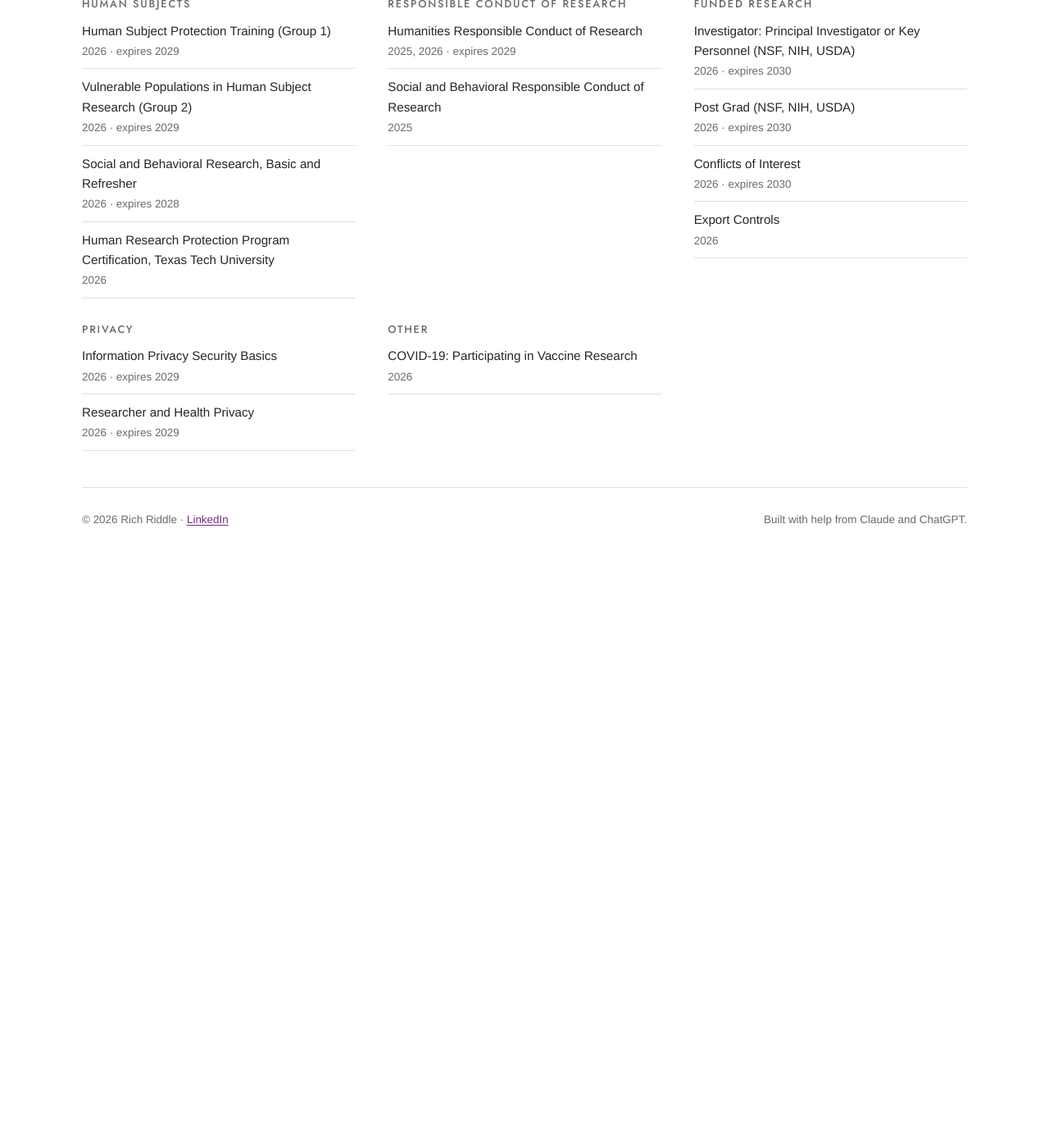
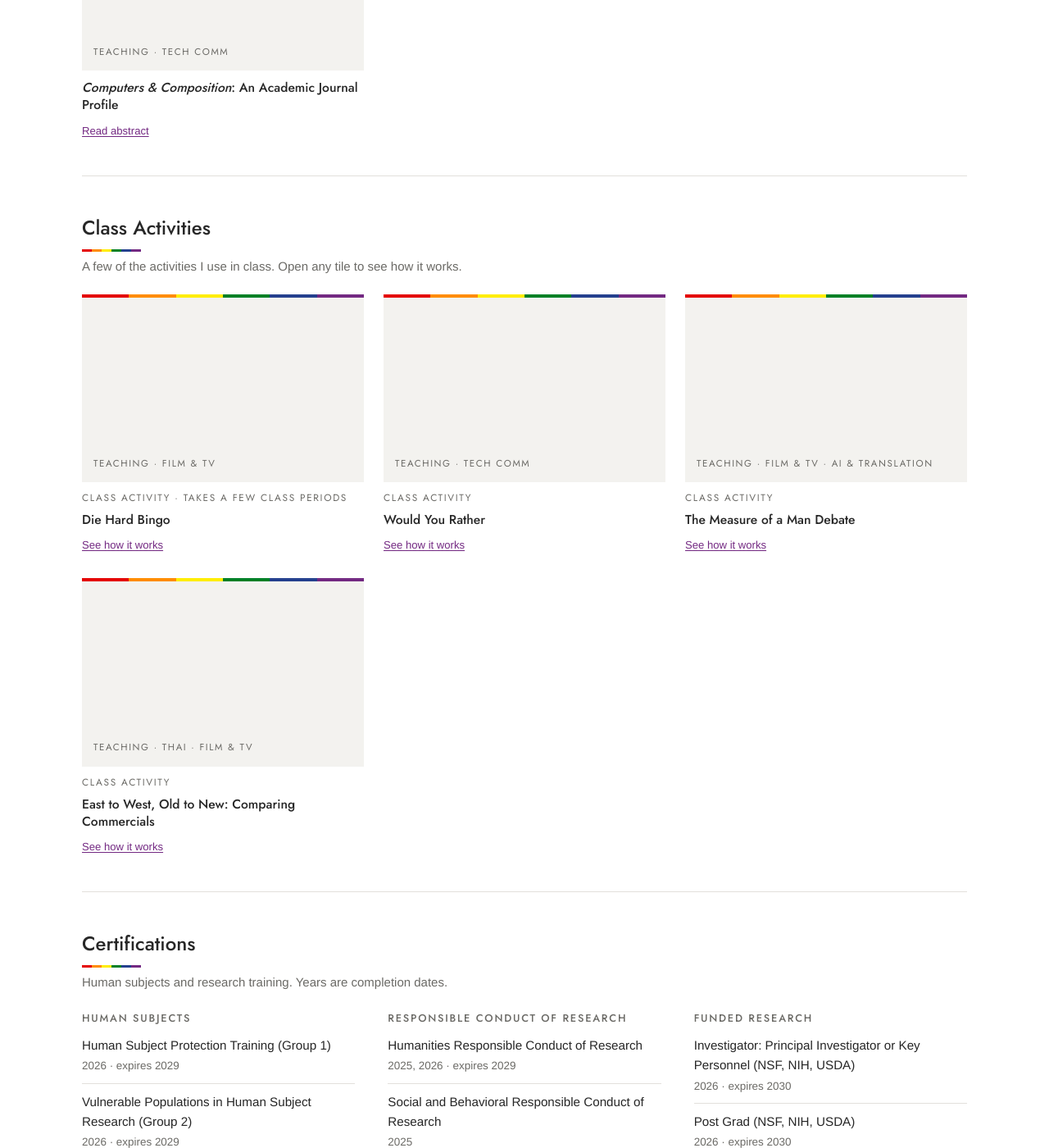
Before and after one commit to prof-richriddle/portfolio, a Jekyll site: the page built from portfolio.html, in a window 1280 px wide and 1400 px high, scrolled down 5497 px. Shown: the whole window at 82% size. Built offline with Jekyll 4.4.1, drawn with Linux system fonts in a browser that asks for light colours; before the commit the page ends 6181 px from its top, so only the background shows below that; some of the changed text lies outside the part shown.

Commit message:
Add Read Me page, Class Activities section, Chaucer abstract; new About Me text
Co-Authored-By: Claude Opus 5.5 <noreply@anthropic.com>
Claude-Session: https://claude.ai/code/session_01LKxkcfdpkeKgywibvvsXFB

```diff
--- a/_config.yml
+++ b/_config.yml
@@ -9,3 +9,5 @@ collections:
     output: false
   major:
     output: false
+  activities:
+    output: false
--- a/_layouts/default.html
+++ b/_layouts/default.html
@@ -21,6 +21,7 @@
         <li><a href="{{ '/about.html' | relative_url }}" {% if page.url == '/about.html' %}aria-current="page"{% endif %}>About Me</a></li>
         <li><a href="{{ '/family.html' | relative_url }}" {% if page.url == '/family.html' %}aria-current="page"{% endif %}>Friends &amp; Family</a></li>
         <li><a href="{{ '/portfolio.html' | relative_url }}" {% if page.url == '/portfolio.html' %}aria-current="page"{% endif %}>Portfolio</a></li>
+        <li><a href="{{ '/readme.html' | relative_url }}" {% if page.url == '/readme.html' %}aria-current="page"{% endif %}>Read Me</a></li>
       </ul>
     </nav>
   </header>
--- a/about.html
+++ b/about.html
@@ -3,29 +3,12 @@ layout: default
 title: About Me
 ---
 <!-- ===== ABOUT ME (edit the text on this page) ===== -->
-<div class="page-head"><h1>About Me <span class="draft">Draft</span></h1></div>
+<div class="page-head"><h1>About Me</h1></div>
 
-<section aria-labelledby="who-h">
-  <div class="about">
-    <div>
-      <h2 id="who-h">Who I am</h2>
-      <p>I teach first-year writing and technical communication, and I’m a Ph.D. student in Technical Communication and Rhetoric at Texas Tech University. I came to academia after a career in operations and pricing management in international freight forwarding. My research looks at Thai rhetoric as a system, with current work on conduct rhetoric, AI literacy, and what commercial machine translation does to culturally specific meaning.</p>
-    </div>
-    <div>
-      <h2>What I’m doing now</h2>
-      <ul>
-        <li>Finishing doctoral coursework and preparing for qualifying exams</li>
-        <li>Writing a book chapter on the Thai series <i>Khemjira</i></li>
-        <li>Running two IRB-approved studies</li>
-        <li>Teaching writing courses online</li>
-        <li>Serving on committees that write AI and technical communication guidance for faculty</li>
-      </ul>
-    </div>
-    <div>
-      <h2>How I work</h2>
-      <p>In my classes, anyone can point out a mistake, me included. I would rather try something new and fail than give students a “safe” path that still falls short. I set the room up as a brave space: a place to say what you think and to hear, respectfully, what you don’t agree with. In research, I try to read a culture on its own terms before I compare it to mine.</p>
-    </div>
-  </div>
+<section class="bio" aria-label="About me">
+  <p>I was a bit aimless as a college student until I found my love for English. Then I found rhetoric and composition, and everything changed. Forever.</p>
+  <p>I teach writing &amp; rhetoric and technical communication, and I’m a doctoral student at Texas Tech University, pursuing a Ph.D. in Technical Communication and Rhetoric. I hold an M.A. in Rhetoric and Composition from Texas State University.</p>
+  <p>My interests vary from Thai rhetoric and TV to queerness at large, and from creative pedagogies that bring students’ attention back into the process, to what AI does to language and meaning.</p>
 </section>
 
 <section aria-labelledby="teach-h">
--- a/assets/css/style.css
+++ b/assets/css/style.css
@@ -243,3 +243,13 @@ nav.top a[aria-current="page"] { color: var(--accent); }
     border-top: 11px solid transparent; border-bottom: 11px solid transparent; border-left: 18px solid var(--p6); border-right: 0;
   }
 }
+
+/* about me + read me + activities */
+.bio { display: grid; gap: 14px; max-width: 42rem; border-top: 0; padding-top: 0; }
+.bio p { margin: 0; font-size: 1.05rem; }
+.readme { display: grid; gap: 14px; max-width: 42rem; }
+.readme p, .readme ol { margin: 0; }
+.readme ol { padding-left: 1.2em; display: grid; gap: 6px; }
+.activity-body { font-size: .92rem; margin-top: 10px; padding-top: 10px; border-top: 1px solid var(--line); display: grid; gap: 8px; }
+.activity-body p, .activity-body ol { margin: 0; }
+.activity-body ol { padding-left: 1.2em; display: grid; gap: 4px; }
--- a/assets/js/site.js
+++ b/assets/js/site.js
@@ -37,6 +37,6 @@
   });
 
   var start = (location.hash || "").replace("#", "");
-  if (["major", "samples", "abstracts", "certifications"].indexOf(start) > -1) state.show = start;
+  if (["major", "samples", "abstracts", "activities", "certifications"].indexOf(start) > -1) state.show = start;
   apply();
 })();
--- a/portfolio.html
+++ b/portfolio.html
@@ -7,7 +7,7 @@ title: Portfolio
 
 <div class="page-head">
   <h1>Portfolio</h1>
-  <p>Forthcoming publications, ongoing studies, writing samples, abstracts of my graduate coursework, and certifications. Pick a type, then narrow it by topic.</p>
+  <p>Forthcoming publications, ongoing studies, writing samples, abstracts of my graduate coursework, class activities, and certifications. Pick a type, then narrow it by topic.</p>
 </div>
 
 <div class="controls">
@@ -18,6 +18,7 @@ title: Portfolio
       <button type="button" id="type-major" data-show="major" aria-pressed="false">Major Work</button>
       <button type="button" id="type-samples" data-show="samples" aria-pressed="false">Writing Samples</button>
       <button type="button" id="type-abstracts" data-show="abstracts" aria-pressed="false">Abstracts</button>
+      <button type="button" id="type-activities" data-show="activities" aria-pressed="false">Class Activities</button>
       <button type="button" id="type-certifications" data-show="certifications" aria-pressed="false">Certifications</button>
     </div>
   </div>
@@ -102,6 +103,33 @@ title: Portfolio
   <p class="empty" hidden>No abstracts have that topic.</p>
 </section>
 
+<!-- ===== CLASS ACTIVITIES (comes from the _activities folder) ===== -->
+{% assign activities = site.activities | sort: "order" %}
+<section id="activities" data-type="activities" aria-labelledby="act-h">
+  <div class="sec-head">
+    <h2 id="act-h">Class Activities</h2>
+    <p>A few of the activities I use in class. Open any tile to see how it works.</p>
+  </div>
+  <div class="grid">
+    {% for a in activities %}
+    <details class="tile" data-topics="{% for t in a.topics %}{{ t | slugify }} {% endfor %}">
+      <summary>
+        {% if a.image %}
+        <img class="tile-img" src="{{ '/assets/images/' | append: a.image | relative_url }}" alt="" loading="lazy">
+        {% else %}
+        <span class="tile-band"><span class="tile-topic">{{ a.topics | join: " · " }}</span></span>
+        {% endif %}
+        <span class="kind">Class activity{% if a.note %} · {{ a.note }}{% endif %}</span>
+        <span class="tile-title">{{ a.title }}</span>
+        <span class="tile-more">See how it works</span>
+      </summary>
+      <div class="abs activity-body">{{ a.content }}</div>
+    </details>
+    {% endfor %}
+  </div>
+  <p class="empty" hidden>No class activities have that topic.</p>
+</section>
+
 <!-- ===== CERTIFICATIONS (edit the list here) ===== -->
 <section id="certifications" data-type="certifications" aria-labelledby="train-h">
   <div class="sec-head">
--- /dev/null
+++ b/readme.html
@@ -0,0 +1,26 @@
+---
+layout: default
+title: Read Me
+---
+<!-- ===== READ ME (edit the text on this page) ===== -->
+<div class="page-head"><h1>Read Me</h1></div>
+
+<section class="readme" aria-labelledby="how-h">
+  <h2 id="how-h">How this site works</h2>
+  <p>Home points you to three places. About Me is who I am. Friends &amp; Family explains how academic work grows, from a class paper to a book chapter. The Portfolio holds the work itself: sort it by type, filter it by topic, and open any tile to read more. Most papers appear as abstracts; four appear in full as writing samples.</p>
+</section>
+
+<section class="readme" aria-labelledby="why-h">
+  <h2 id="why-h">Why GitHub Pages</h2>
+  <p>I built this site on GitHub Pages using Jekyll, GitHub’s built-in publishing system, instead of a website builder like Wix or Google Sites. Three reasons:</p>
+  <ol>
+    <li>Each piece of work is its own small text file. To fix a typo or add a paper, I edit one file, and the site rebuilds itself.</li>
+    <li>The design is kept separate from the content, so changing the look never touches the writing.</li>
+    <li>It’s free, there are no ads or platform branding, and I own every file.</li>
+  </ol>
+</section>
+
+<section class="readme" aria-labelledby="ai-h">
+  <h2 id="ai-h">AI use</h2>
+  <p>I built this site with help from Claude (site structure, code, and first drafts of copywriting) and ChatGPT (images and feedback). I checked every written text and certify its authenticity.</p>
+</section>
```
Also changed, not shown: _activities/01-die-hard-bingo.md (added, +13 -0 lines), _activities/02-would-you-rather.md (added, +14 -0 lines), _activities/03-measure-of-a-man.md (added, +7 -0 lines), _activities/04-east-to-west-old-to-new.md (added, +7 -0 lines), _works/12b-everybody-pukes-chaucer.md (added, +7 -0 lines).
